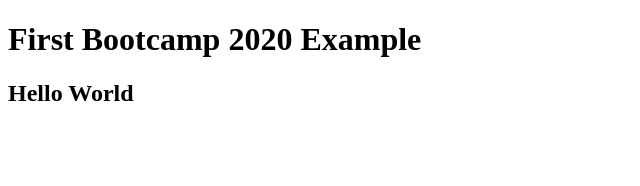
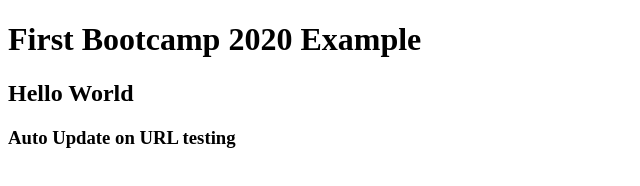
Before and after one commit to razwanshafiq/Bootcamp2020, a plain HTML site: page index.html in a window 1280 px wide. Shown: the whole page, without its empty margins (0-640 px from the left). Drawn offline with Linux system fonts and the light colour scheme.

Commit message:
Update index.html

```diff
--- a/index.html
+++ b/index.html
@@ -8,5 +8,6 @@
 <body>
     <h1>First Bootcamp 2020 Example</h1>
     <h2>Hello World</h2>
+    <h3>Auto Update on URL testing</h3>
 </body>
 </html>
```
